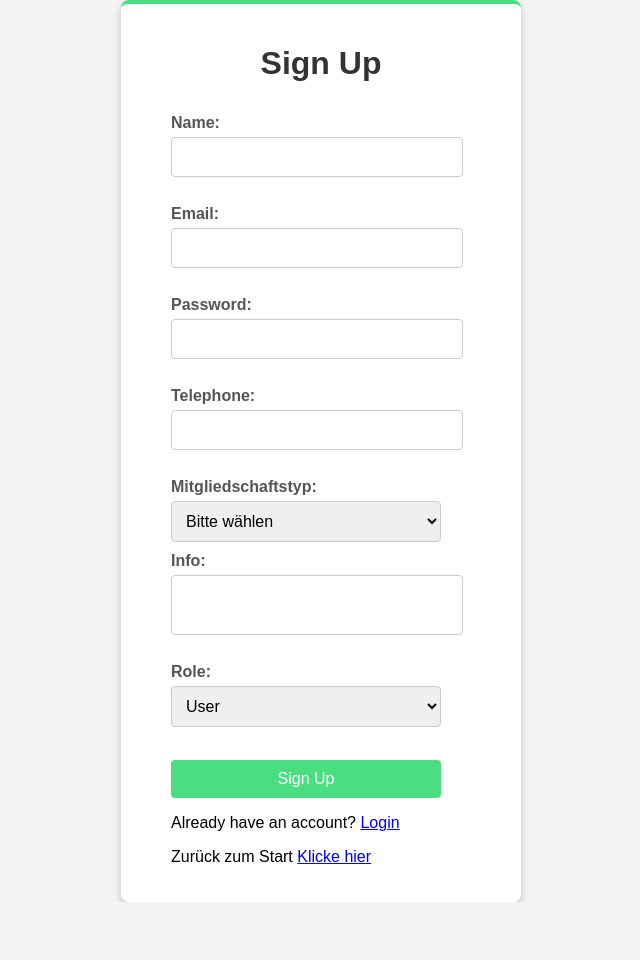
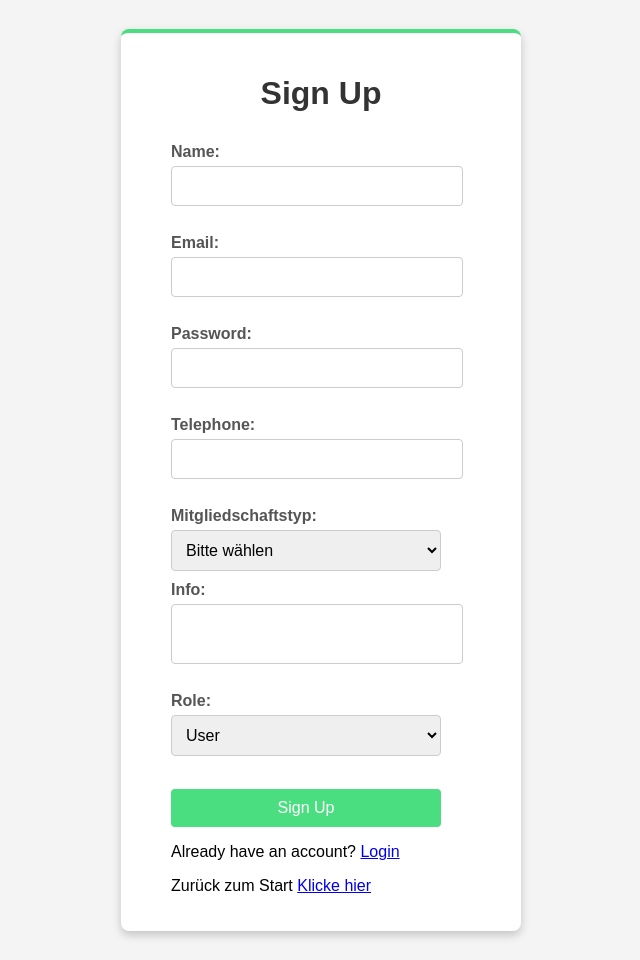
Before and after one commit to Myandr/tennis-website, a Flask app: page /signup in a window 1280 px wide. Shown: the whole page, without its empty margins (319-959 px from the left). Before the commit the page ends 902 px from the top, so only its background shows below. Run offline with Flask 3, Linux system fonts and the light colour scheme.

Commit message:
signup.html aktualisieren

```diff
--- a/templates/signup.html
+++ b/templates/signup.html
@@ -13,6 +13,7 @@
             display: flex;
             justify-content: center;
             align-items: center;
+            height: 120vh;
         }
 
         .form-container {
```
